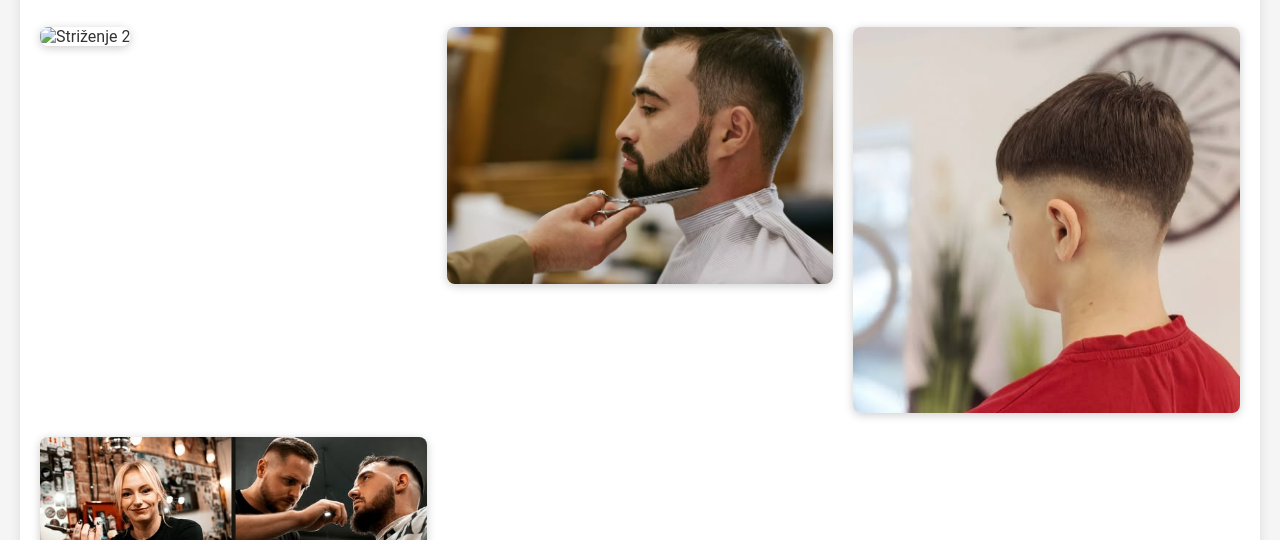
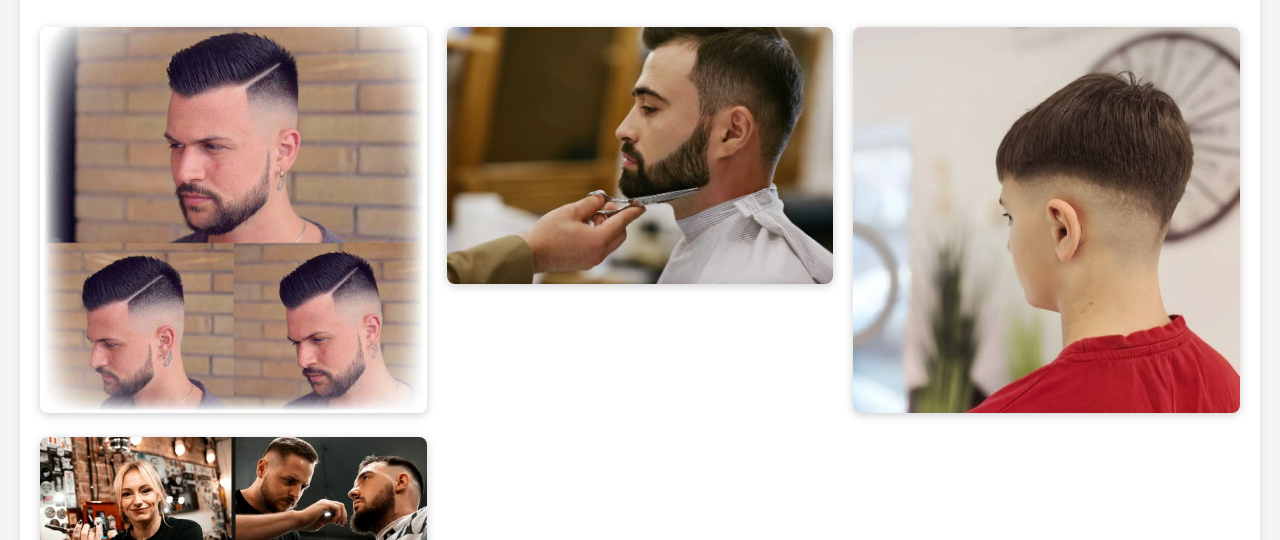
Before and after one commit to dare-74/spletisce, a plain HTML site: page galerija.html in a window 1280 px wide. Shown: the part 260-800 px from the top of the page. Drawn offline with Linux system fonts and the light colour scheme; files whose address does not match are found by name.

Commit message:
Update galerija.html

```diff
--- a/galerija.html
+++ b/galerija.html
@@ -33,7 +33,7 @@
     <h2>Galerija</h2>
     <div class="gallery">
         <div class="gallery-item">
-            <img src="slike/strizenje.jpg" alt="Striženje 2">
+            <img src="strizenje.jpg" alt="Striženje 2">
         </div>
         <div class="gallery-item">
             <img src="slike/brada.png" alt="Urejanje brade 1">
```
